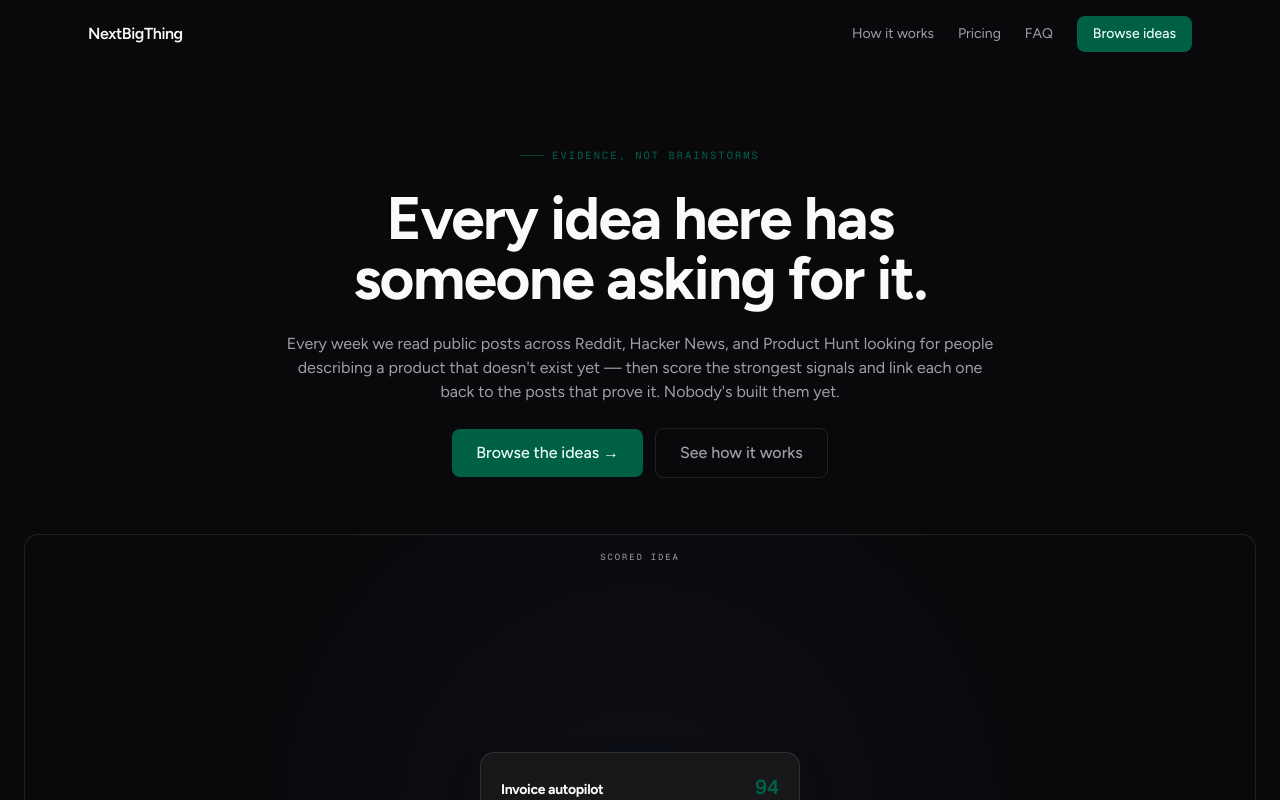
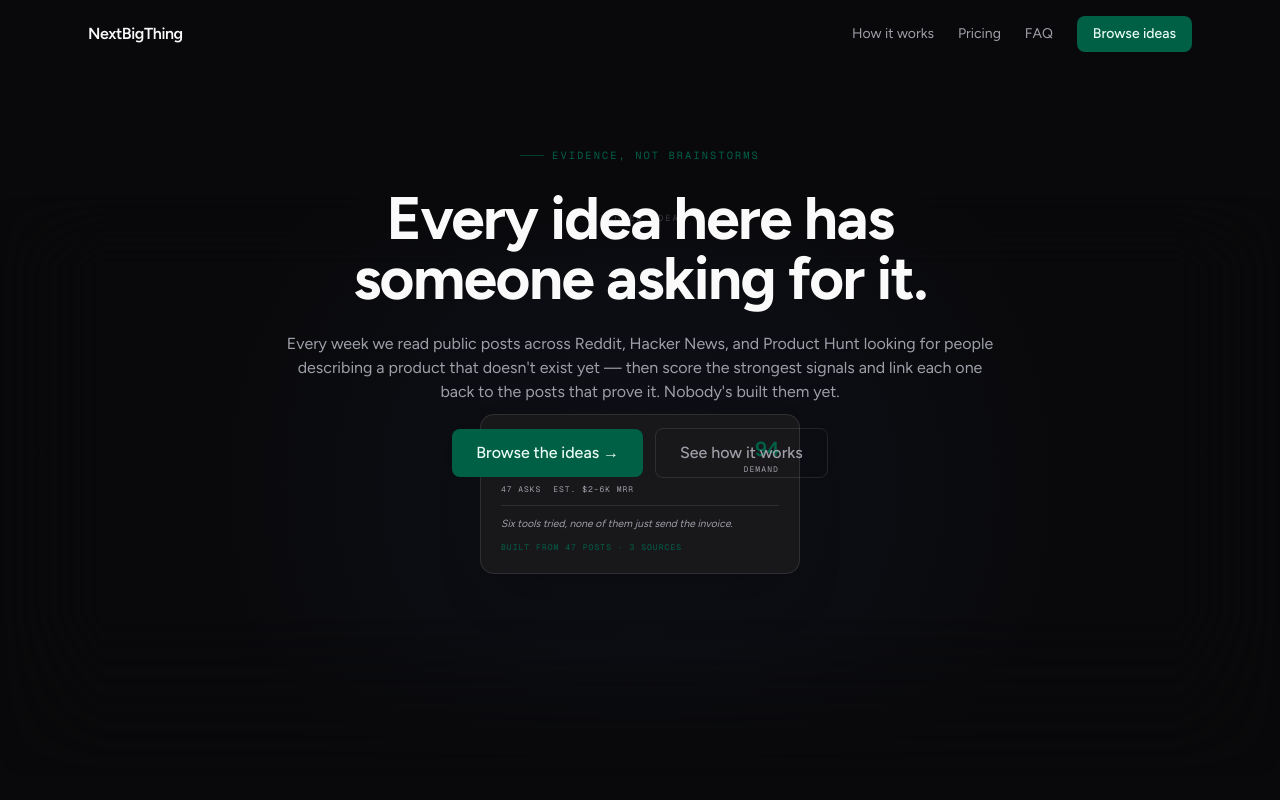
Before and after one commit to gabrielccarvalho/nextbigidea, a Next.js app in the folder apps/web/: page / in a window 1280 px wide. Shown: the top 800 px of the page. Built offline with nearby package versions, Linux system fonts and the light colour scheme; no server answers; the database is empty.

Commit message:
feat(web): un-card the hero animation into a full-bleed field

```diff
--- a/apps/web/components/sections/hero-animation.tsx
+++ b/apps/web/components/sections/hero-animation.tsx
@@ -241,10 +241,17 @@ export function HeroAnimation() {
     <div
       ref={stageRef}
       aria-hidden="true"
-      className="relative h-[420px] overflow-hidden rounded-xl border border-border sm:h-[520px] lg:h-[580px]"
+      className="relative h-[420px] overflow-hidden sm:h-[520px] lg:h-[580px]"
       style={{
         background:
           "radial-gradient(circle at 50% 50%, color-mix(in oklch, var(--primary) 12%, var(--background)) 0%, var(--background) 62%)",
+        // Fades the field into the page instead of ending it at a border.
+        maskImage:
+          "linear-gradient(to bottom, transparent, black 12%, black 72%, transparent), linear-gradient(to right, transparent, black 8%, black 92%, transparent)",
+        maskComposite: "intersect",
+        WebkitMaskImage:
+          "linear-gradient(to bottom, transparent, black 12%, black 72%, transparent), linear-gradient(to right, transparent, black 8%, black 92%, transparent)",
+        WebkitMaskComposite: "source-in",
       }}
     >
       <span className="absolute left-1/2 top-4 -translate-x-1/2 font-mono text-[0.55rem] uppercase tracking-[0.22em] text-muted-foreground">
--- a/apps/web/components/sections/hero.tsx
+++ b/apps/web/components/sections/hero.tsx
@@ -5,11 +5,8 @@ import { HERO } from "@/lib/content";
 
 export function Hero() {
   return (
-    <section className="pb-16 pt-12 sm:pt-20">
-      {/* The pitch stays in a readable measure; the animation below spans the full
-          width. It was previously a grid column ~500px wide, which clamped the
-          spawn radius to its floor and made nine 176px cards overlap into a clump. */}
-      <div className="mx-auto flex max-w-3xl flex-col items-center gap-6 px-6 text-center">
+    <section className="relative overflow-hidden pb-8 pt-12 sm:pt-20">
+      <div className="relative mx-auto flex max-w-3xl flex-col items-center gap-6 px-6 text-center">
         <Eyebrow>{HERO.eyebrow}</Eyebrow>
         {/* This h1 must remain the LCP element — never let the animation take it. */}
         <h1 className="text-balance text-4xl font-bold tracking-tight sm:text-5xl lg:text-6xl">
@@ -32,9 +29,19 @@ export function Hero() {
         </div>
       </div>
 
-      <div className="mx-auto mt-14 max-w-7xl px-6">
+      {/* Mobile: the field flows below the pitch, so drifting cards never cross
+          the subhead. lg and up: it goes behind, full-bleed, as the ambient
+          field the pitch sits on. */}
+      <div
+        aria-hidden
+        className="pointer-events-none relative mt-6 lg:absolute lg:inset-x-0 lg:top-32 lg:-z-10 lg:mt-0"
+      >
         <HeroAnimation />
       </div>
+
+      {/* Reserves the field's height at lg only — below that the field is in
+          normal flow and takes its own space. */}
+      <div aria-hidden className="hidden lg:block lg:h-[430px]" />
     </section>
   );
 }
```
